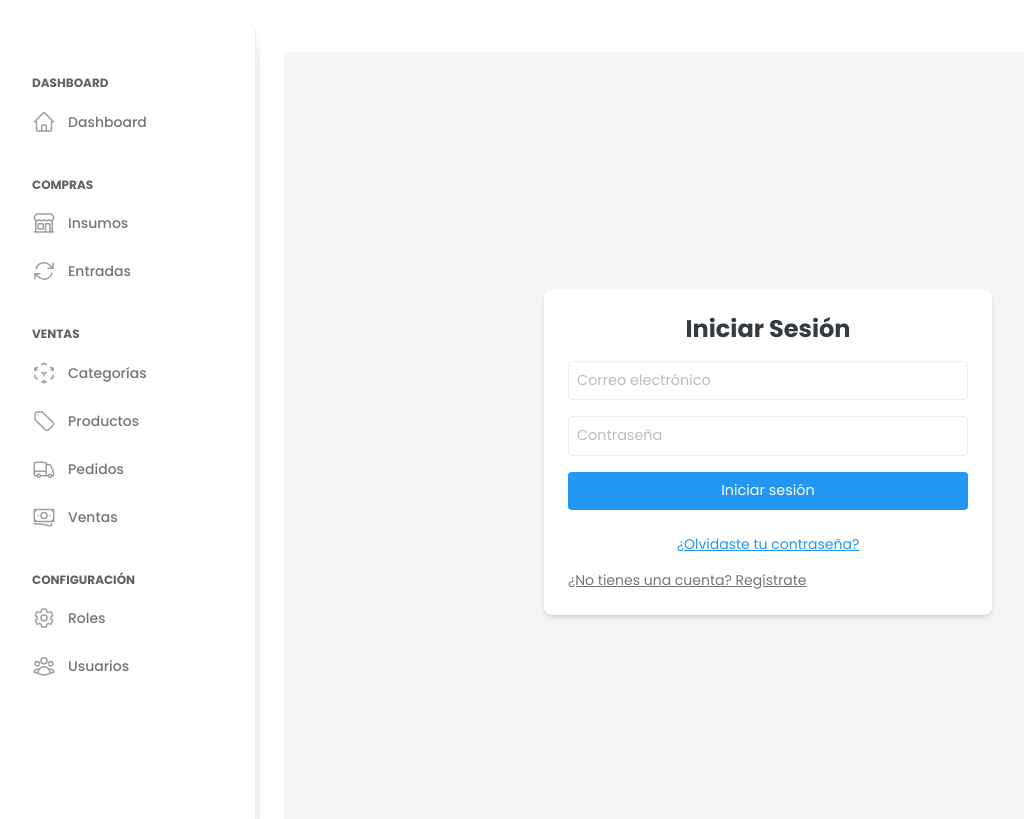
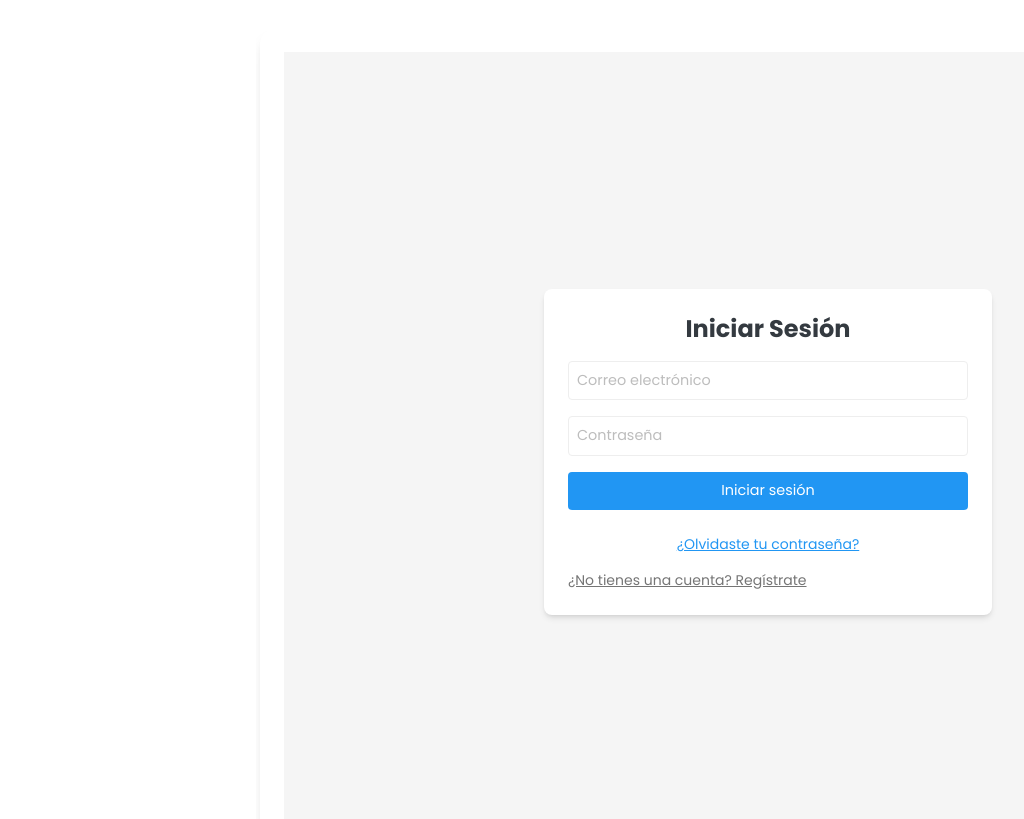
Before and after one commit to valentina-RGB/POPSY, a React (Vite) app in the folder react_creamy/: page /login in a window 1280 px wide. Shown: the top 819 px of the page, without its empty margins (0-1024 px from the left). Built offline with nearby package versions, Linux system fonts and the light colour scheme; sample sign-in values are in the browser's storage.

Commit message:
sidebar ahora si

```diff
--- a/react_creamy/src/components/sidebar.tsx
+++ b/react_creamy/src/components/sidebar.tsx
@@ -15,13 +15,12 @@ import { useEffect, useState } from "react";
 
 const Menu = ({ isMenuOpen }: { isMenuOpen: boolean }) => {
   const [isLoggedIn, setIsLoggedIn] = useState(false);
+  const location = useLocation(); // Asegura que `location.pathname` esté disponible
 
   useEffect(() => {
-    const localStorageData = localStorage.getItem('jwtToken');
-    if (localStorageData) {
-      setIsLoggedIn(true);
-    }
-  }, [])
+    const localStorageData = localStorage.getItem("jwtToken");
+    setIsLoggedIn(!!localStorageData); // Evalúa si hay token
+  }, []);
 
   const navItems = [
     { label: "Dashboard", links: [{ path: "/Dashboard", name: "Dashboard", icon: HomeIcon }] },
@@ -50,11 +49,16 @@ const Menu = ({ isMenuOpen }: { isMenuOpen: boolean }) => {
     },
   ];
 
+  // Lógica para definir clases de visibilidad
+  const visibilityClass = isMenuOpen
+    ? "tw-translate-x-0 tw-opacity-100 tw-visible"
+    : "tw-translate-x-[-100%] tw-opacity-0 tw-invisible"; // Ocultar con transiciones
+
   return (
     <aside
-      className={`${isLoggedIn ? "" : "tw-hidden"} tw-flex tw-flex-col tw-w-64 tw-h-screen tw-px-5 tw-py-8 tw-overflow-y-auto tw-bg-white tw-border-r dark:tw-bg-gray-900 dark:tw-border-gray-700
-        tw-rounded-lg tw-shadow-lg  lg:${isMenuOpen ? "tw-block" : "tw-hidden"} lg:tw-static
-        tw-rounded-lg tw-shadow-lg`}
+      className={`${isLoggedIn ? "" : "tw-hidden"} tw-flex tw-flex-col tw-w-64 tw-h-screen tw-px-5 tw-py-8 tw-overflow-y-auto
+      tw-bg-white tw-border-r dark:tw-bg-gray-900 dark:tw-border-gray-700
+      tw-rounded-lg tw-shadow-lg tw-transition-transform tw-duration-300 tw-ease-in-out ${visibilityClass}`}
       style={{ zIndex: 10 }}
     >
       <div className="tw-mt-4 tw-space-y-8">
```
